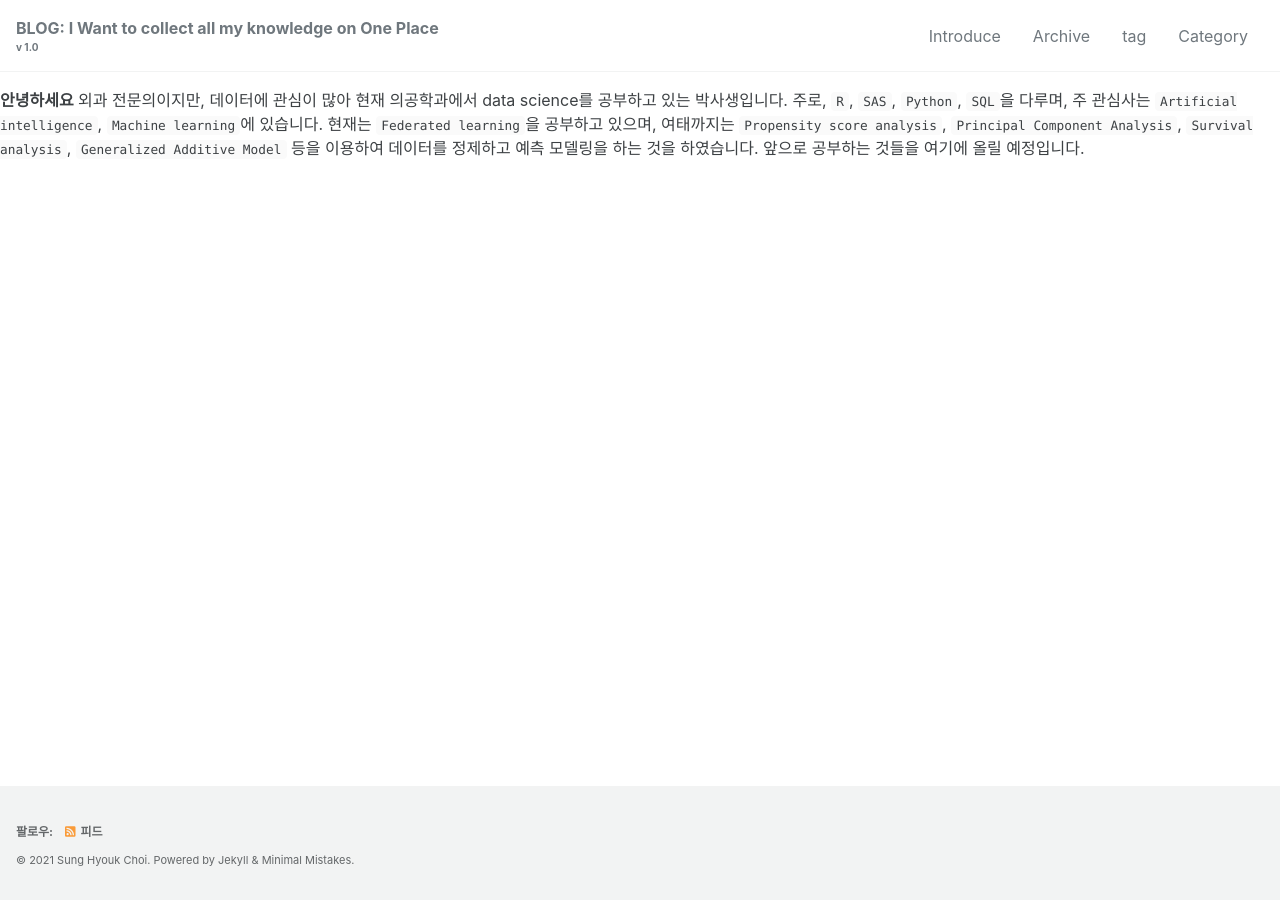
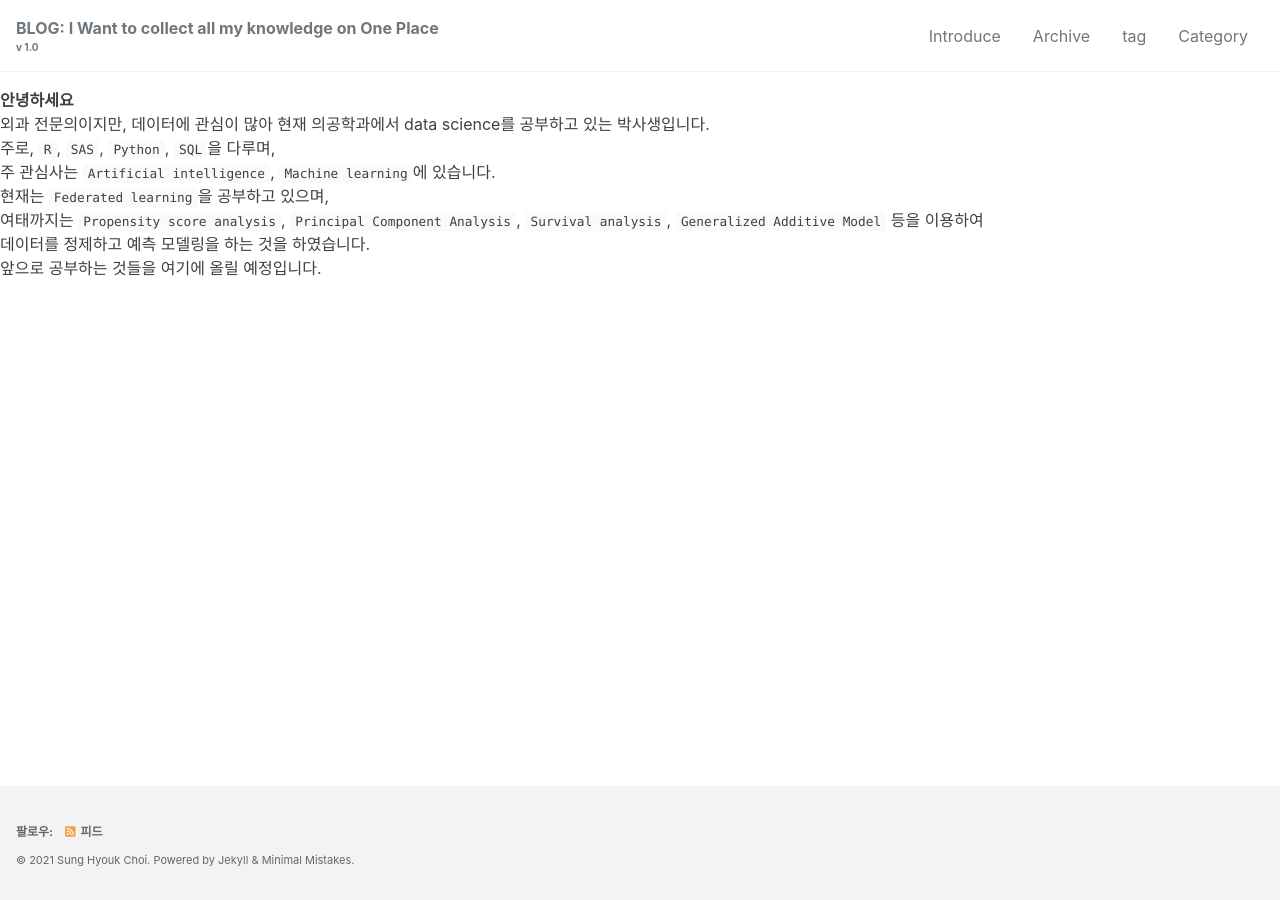
Before and after one commit to sunghyouk/sunghyouk.github.io, a Jekyll site: the page built from _pages/about.md, in a window 1280 px wide. Built offline with Jekyll 4.4.1, drawn with Linux system fonts in a browser that asks for light colours; cached includes are drawn as plain includes; our own code applies the rules of GitHub Pages for plain Markdown files.

```diff
--- a/_pages/about.md
+++ b/_pages/about.md
@@ -6,11 +6,11 @@ toc_sticky: true
 toc_label: "MYSELF"
 ---
 
-**안녕하세요**
-외과 전문의이지만, 데이터에 관심이 많아 현재 의공학과에서 data science를 공부하고 있는 박사생입니다.
-주로, <code>R</code>, <code>SAS</code>, <code>Python</code>, <code>SQL</code>을 다루며,
-주 관심사는 <code>Artificial intelligence</code>, <code>Machine learning</code>에 있습니다.
-현재는 <code>Federated learning</code>을 공부하고 있으며,
-여태까지는 <code>Propensity score analysis</code>, <code>Principal Component Analysis</code>, <code>Survival analysis</code>, <code>Generalized Additive Model</code> 등을 이용하여
-데이터를 정제하고 예측 모델링을 하는 것을 하였습니다.
-앞으로 공부하는 것들을 여기에 올릴 예정입니다.
+**안녕하세요**<br>
+외과 전문의이지만, 데이터에 관심이 많아 현재 의공학과에서 data science를 공부하고 있는 박사생입니다.<br>
+주로, <code>R</code>, <code>SAS</code>, <code>Python</code>, <code>SQL</code>을 다루며,<br>
+주 관심사는 <code>Artificial intelligence</code>, <code>Machine learning</code>에 있습니다.<br>
+현재는 <code>Federated learning</code>을 공부하고 있으며,<br>
+여태까지는 <code>Propensity score analysis</code>, <code>Principal Component Analysis</code>, <code>Survival analysis</code>, <code>Generalized Additive Model</code> 등을 이용하여<br>
+데이터를 정제하고 예측 모델링을 하는 것을 하였습니다.<br>
+앞으로 공부하는 것들을 여기에 올릴 예정입니다.<br>
```
